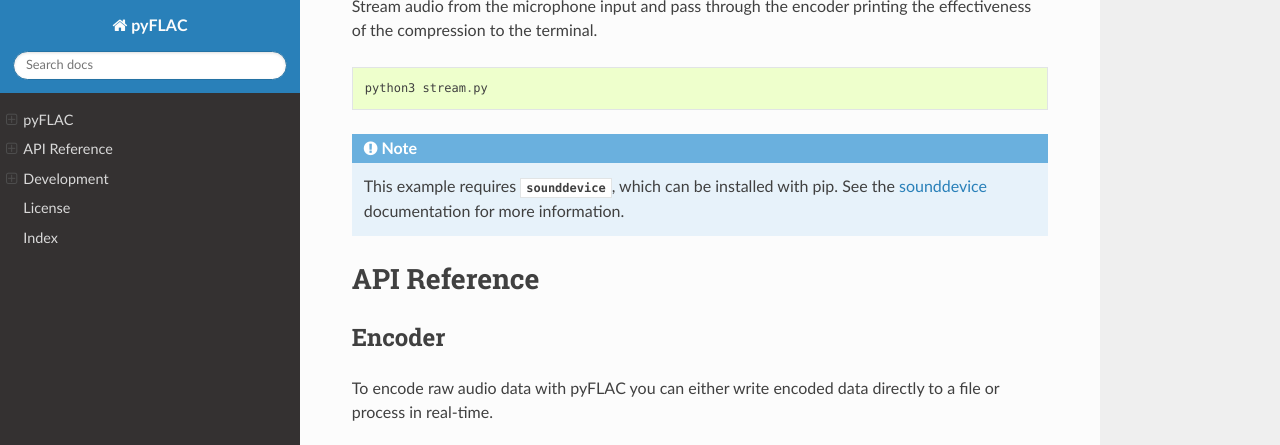
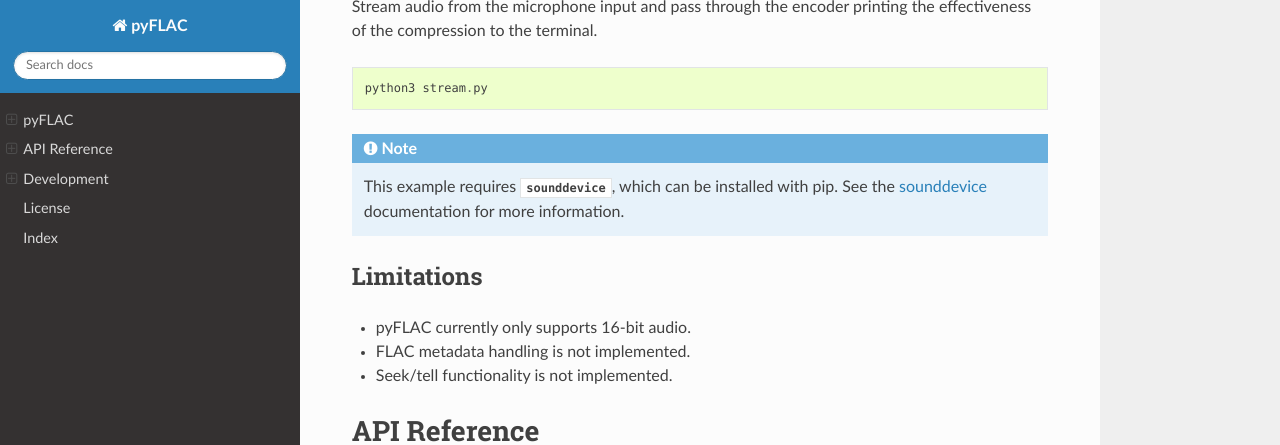
Before and after one commit to sonos/pyFLAC, a Sphinx documentation site: the page built from docs/index.rst, in a window 1280 px wide and 900 px high, scrolled down 1557 px, cut to the strip 0-445 px from the top of the window. Built offline with Sphinx 7.4.7 and the Read the Docs theme 2.0.0, drawn with Linux system fonts in a browser that asks for light colours.

Commit message:
Add limitations to docs

```diff
--- a/docs/index.rst
+++ b/docs/index.rst
@@ -25,6 +25,14 @@
 .. note::
       This example requires `sounddevice`, which can be installed with pip.
       See the `sounddevice <https://python-sounddevice.readthedocs.io/>`_ documentation for more information.
+
+
+Limitations
+-----------
+
+- pyFLAC currently only supports 16-bit audio.
+- FLAC metadata handling is not implemented.
+- Seek/tell functionality is not implemented.
 
 
 API Reference
```
